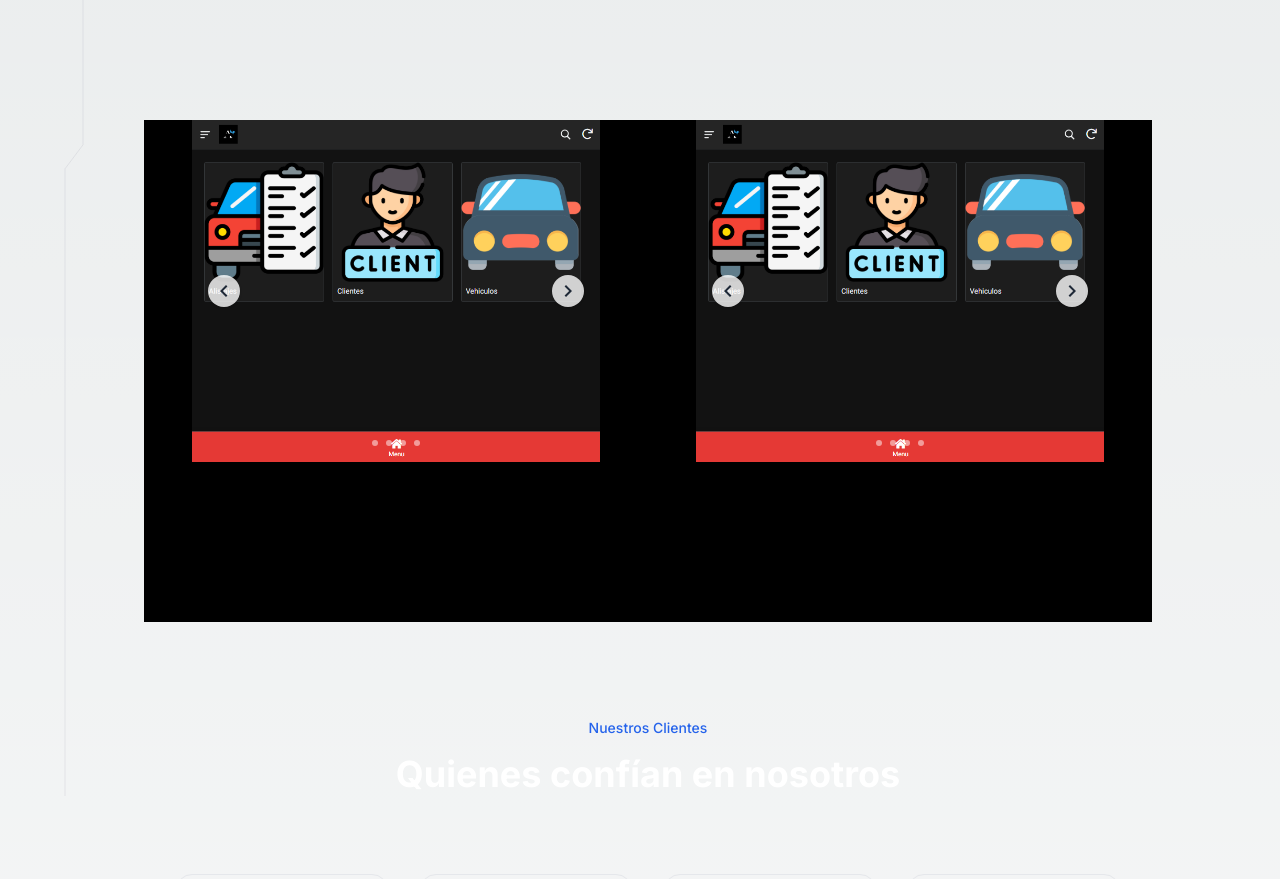
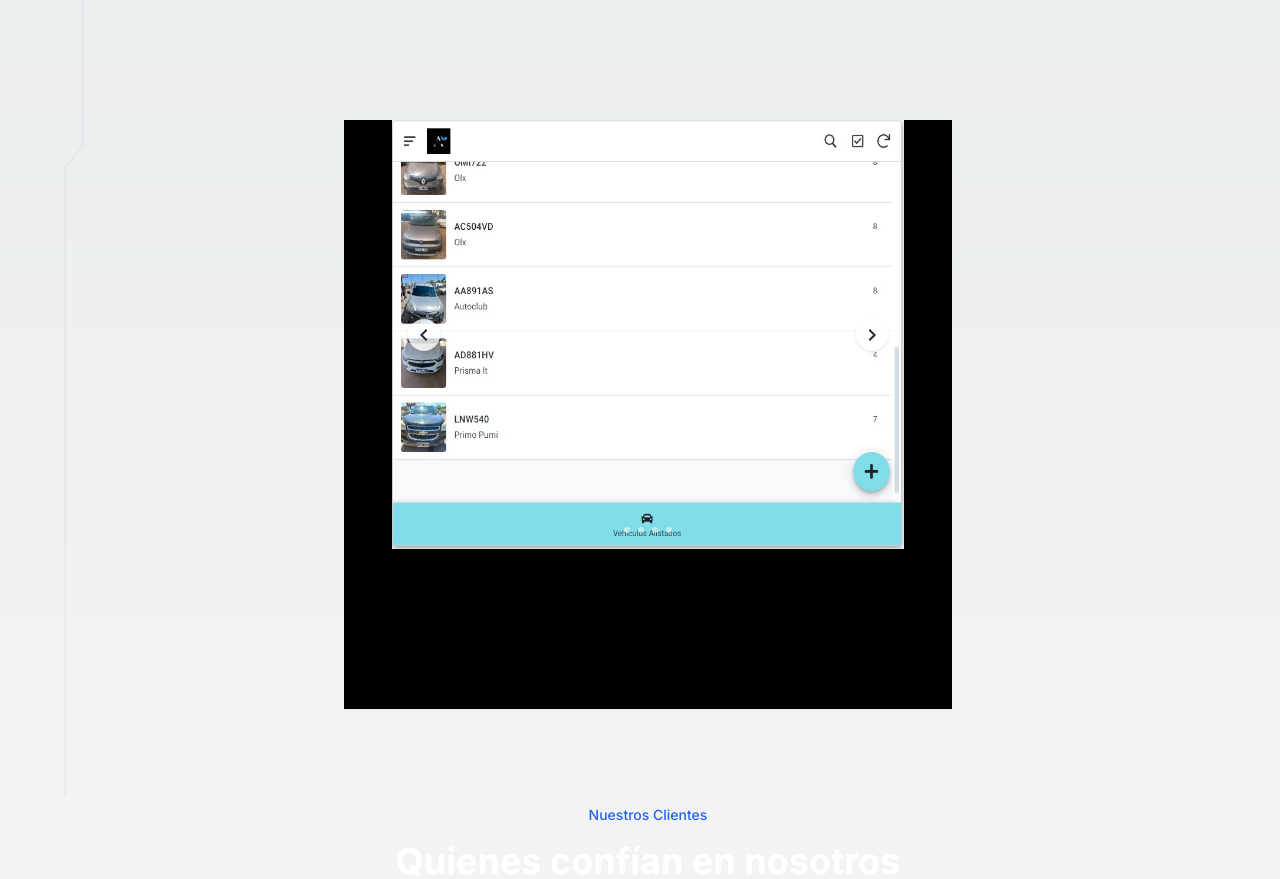
Before and after one commit to franmartos11/AspaWebPage, a Next.js app: page /carcheck in a window 1280 px wide. Shown: the part 2600-3479 px from the top of the page. Built offline with nearby package versions, Linux system fonts and the light colour scheme.

Commit message:
fix carrousel of imgs services

```diff
--- a/src/app/Components/TricingBean/TracingBeamCarcheck.tsx
+++ b/src/app/Components/TricingBean/TracingBeamCarcheck.tsx
@@ -27,6 +27,12 @@ export function TracingBeamCarcheck() {
         </TracingBeam>
     );
 }
+const imgsCarcheck = [
+    "/carcheck.png",
+    "/carcheck4carrousel1.jpeg",
+    "/carcheck4carrousel2.jpeg",
+    "/carcheck4carrousel3.jpeg",
+  ];
 
 const dummyContent = [
     {
@@ -35,8 +41,7 @@ const dummyContent = [
             <div>
                 <CardProyect></CardProyect>
                 <div className="flex lg:flex-row flex-col  align-middle justify-center ">
-                   <CarrouselDemo></CarrouselDemo>
-                   <CarrouselDemo></CarrouselDemo>
+                   <CarrouselDemo slides={imgsCarcheck}></CarrouselDemo>
                 </div>
                 <Partners></Partners>
             </div>
--- a/src/app/Components/imgcarrouselservices/CarrouselDemo.tsx
+++ b/src/app/Components/imgcarrouselservices/CarrouselDemo.tsx
@@ -1,21 +1,17 @@
+import { List } from "postcss/lib/list"
 import Carousel from "./Carrousel"
 
+interface CarrouselDemoProps{
+    slides: string[];
+}
 
-const slides = [
-  "/carcheck.png",
-  "/carcheck.png",
-  "/carcheck.png",
-  "/carcheck.png",
-]
-
-
-export default function () {
-
+export default function ({slides}: CarrouselDemoProps) {
+    let imgs = slides
   return (
     <div className="flex justify-center px-[3rem] pb-[10rem] items-center  bg-black">
       <div className="max-w-lg">
         <Carousel autoSlide={true} >
-          {[...slides.map((s) => (
+          {[...imgs.map((s: string | undefined) => (
             <img src={s} />
           )), ]}
         </Carousel>
--- a/src/app/page.tsx
+++ b/src/app/page.tsx
@@ -13,7 +13,6 @@ export default function Home() {
         <div>
             <Nav page={"home"}></Nav>
             <HeroHome></HeroHome>
-
             <HeroScrollDemo></HeroScrollDemo>
             <div className="container    px-6 pt-7 pb-0 mx-auto sm:pt-0  ">
                 <h2 className="text-4xl pt-16  font-semibold text-center  capitalize lg:text-6xl text-white">
```
